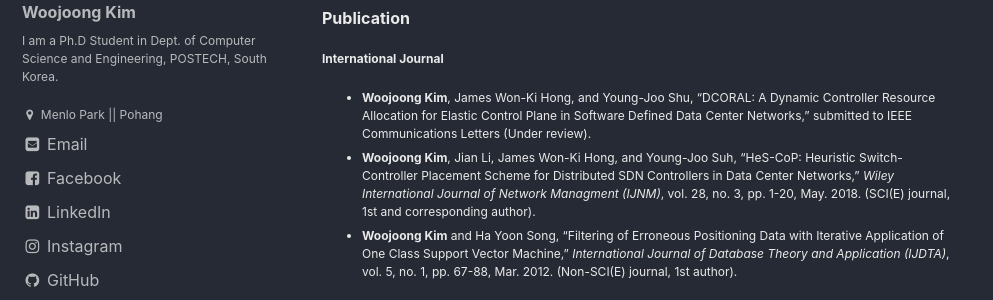
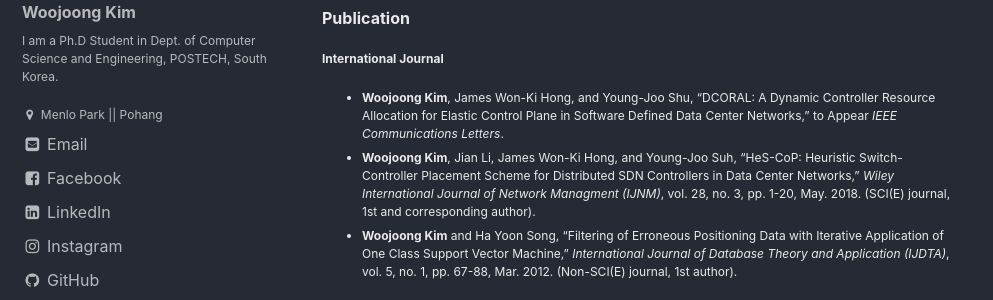
Before and after one commit to woojoong88/woojoong88.github.io, a Jekyll site: the page built from _pages/cv.md, in a window 1280 px wide and 900 px high, scrolled down 1016 px. Shown: the part 170-470 px from the top of the window, without its empty margins (0-993 px from the left). Built offline with Jekyll 4.4.1, drawn with Linux system fonts in a browser that asks for light colours.

Commit message:
add cl letter

```diff
--- a/_pages/cv.md
+++ b/_pages/cv.md
@@ -44,7 +44,7 @@ date: 2018-01-20T22:20:52+00:00
 
 ### Publication
 ##### International Journal
-* **Woojoong Kim**, James Won-Ki Hong, and Young-Joo Shu, "DCORAL: A Dynamic Controller Resource Allocation for Elastic Control Plane in Software Defined Data Center Networks," submitted to IEEE Communications Letters (Under review).
+* **Woojoong Kim**, James Won-Ki Hong, and Young-Joo Shu, "DCORAL: A Dynamic Controller Resource Allocation for Elastic Control Plane in Software Defined Data Center Networks," to Appear *IEEE Communications Letters*.
 * **Woojoong Kim**, Jian Li, James Won-Ki Hong, and Young-Joo Suh, "HeS-CoP: Heuristic Switch-Controller Placement Scheme for Distributed SDN Controllers in Data Center Networks," *Wiley International Journal of Network Managment (IJNM)*, vol. 28, no. 3, pp. 1-20, May. 2018. (SCI(E) journal, 1st and corresponding author).
 * **Woojoong Kim** and Ha Yoon Song, "Filtering of Erroneous Positioning Data with Iterative Application of One Class Support Vector Machine," *International Journal of Database Theory and Application (IJDTA)*, vol. 5, no. 1, pp. 67-88, Mar. 2012. (Non-SCI(E) journal, 1st author).
 
```
